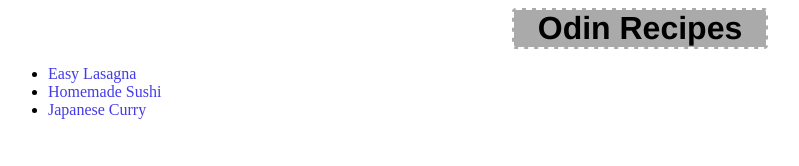
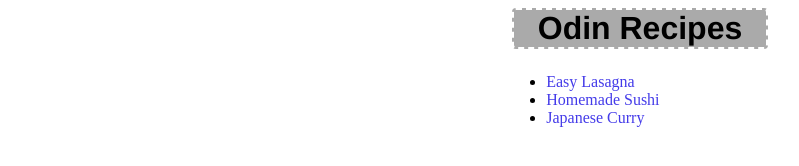
Before and after one commit to chhum-chanleak/odin-recipes, a plain HTML site: page index.html in a window 1280 px wide. Shown: the whole page, without its empty margins (0-799 px from the left). Drawn offline with Linux system fonts and the light colour scheme.

Commit message:
style: Style ul css/style.css

```diff
--- a/css/style.css
+++ b/css/style.css
@@ -19,3 +19,9 @@ a:link {
 a:visited {
   color: rgb(159, 29, 225)
 }
+
+ul {
+  width: 18%;
+  margin: 0 auto;
+  margin-top: 24px;
+}
```
